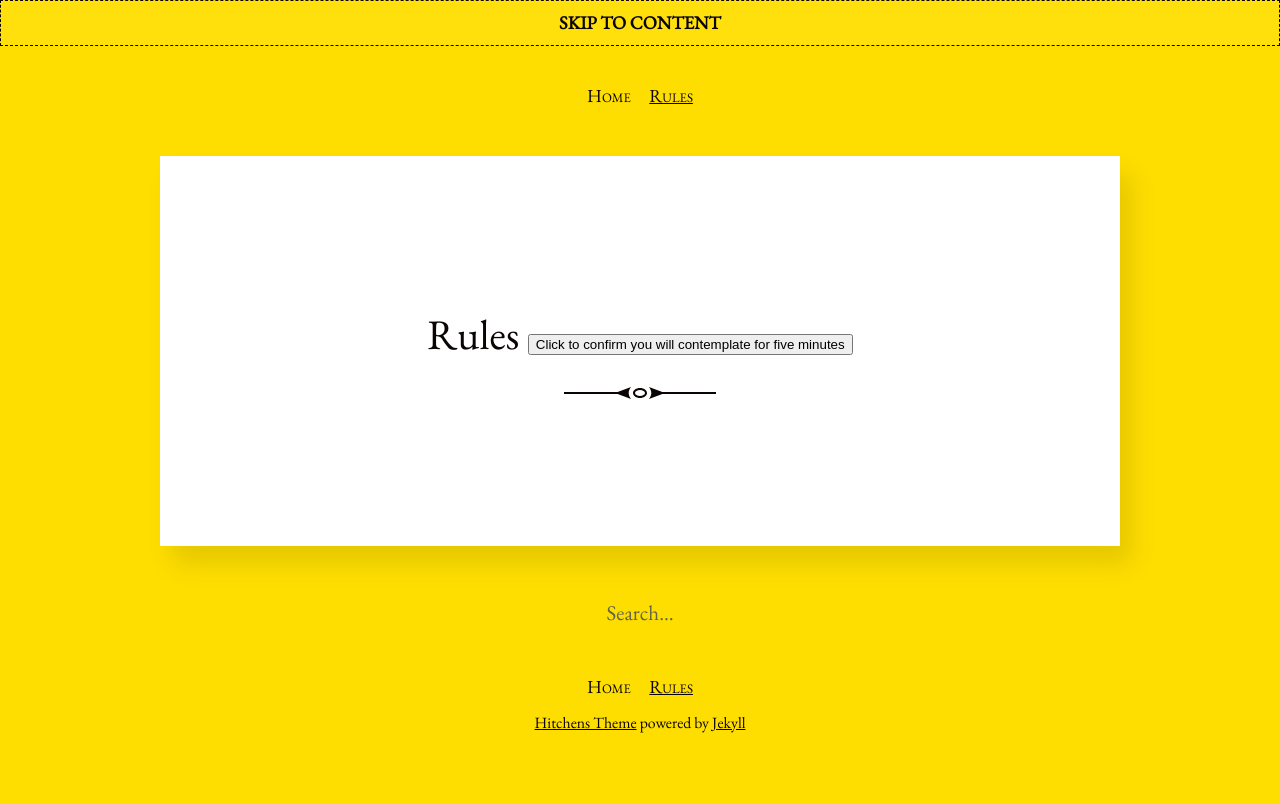
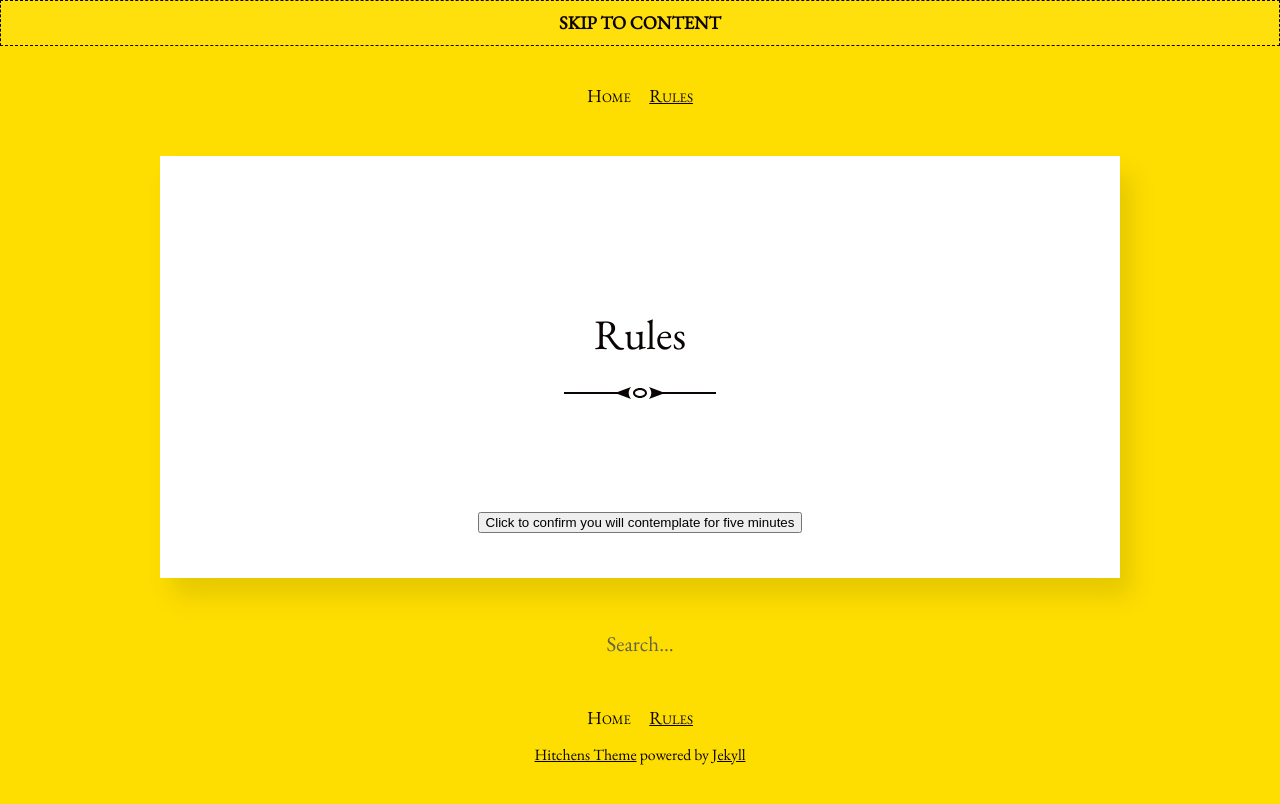
Before and after one commit to zenna/canyoupleaseappreciatethis, a Jekyll site: the page built from rules.md, in a window 1280 px wide. Shown: the top 804 px of the page. Built offline with Jekyll 4.4.1, drawn with Linux system fonts in a browser that asks for light colours.

```diff
--- a/_layouts/post.html
+++ b/_layouts/post.html
@@ -13,8 +13,9 @@ layout: default
   {% if page.title != "" %}
     <h1 class="post-title divided p-name" itemprop="name headline">
       {{ page.title }}
-      <button onclick="clickedConfirm()" id="myButton">Click to confirm you will contemplate for five minutes</button>
     </h1>
+     <center>   <button onclick="clickedConfirm()" id="myButton">Click to confirm you will contemplate for five minutes</button></center>
+
   {% endif %}
 
   <div class="post-content e-content" itemprop="articleBody" id="myPost" >
```
Also changed, not shown: other parts of _layouts/post.html (+2 -0 lines).
